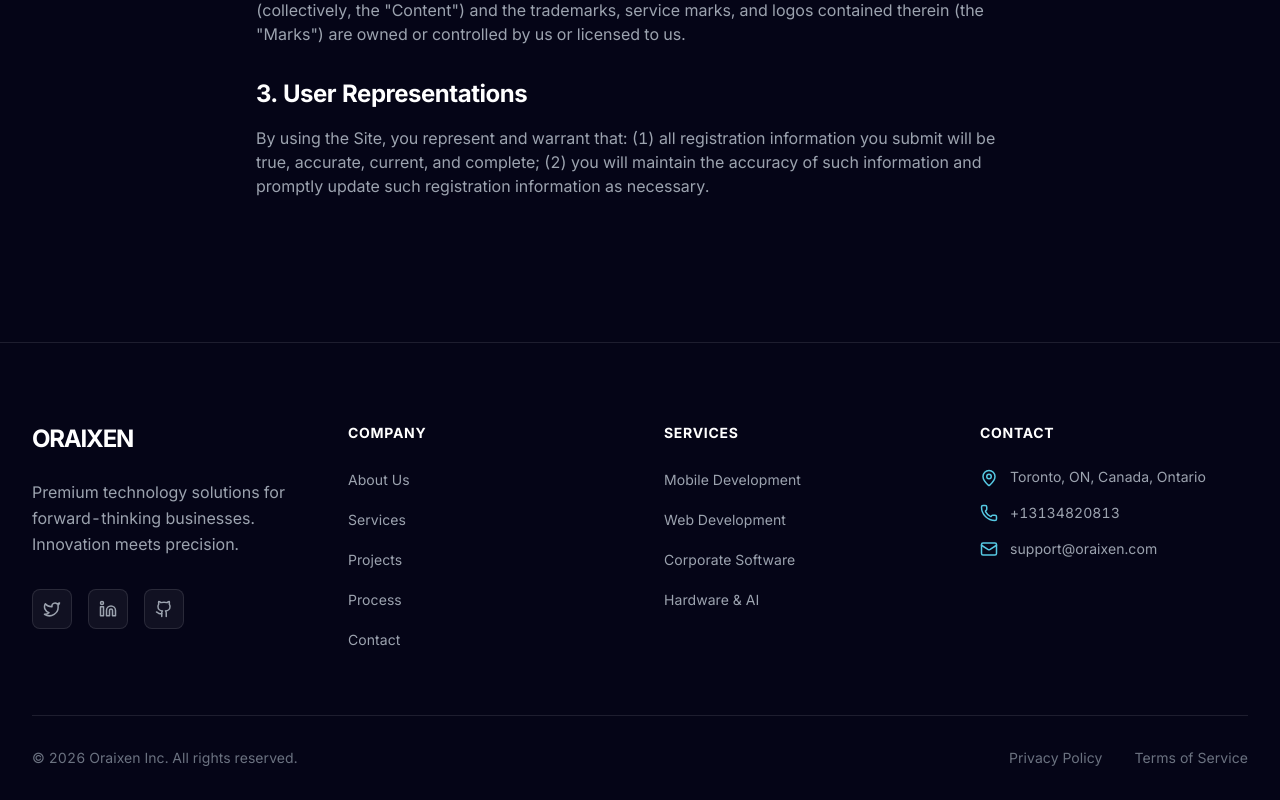
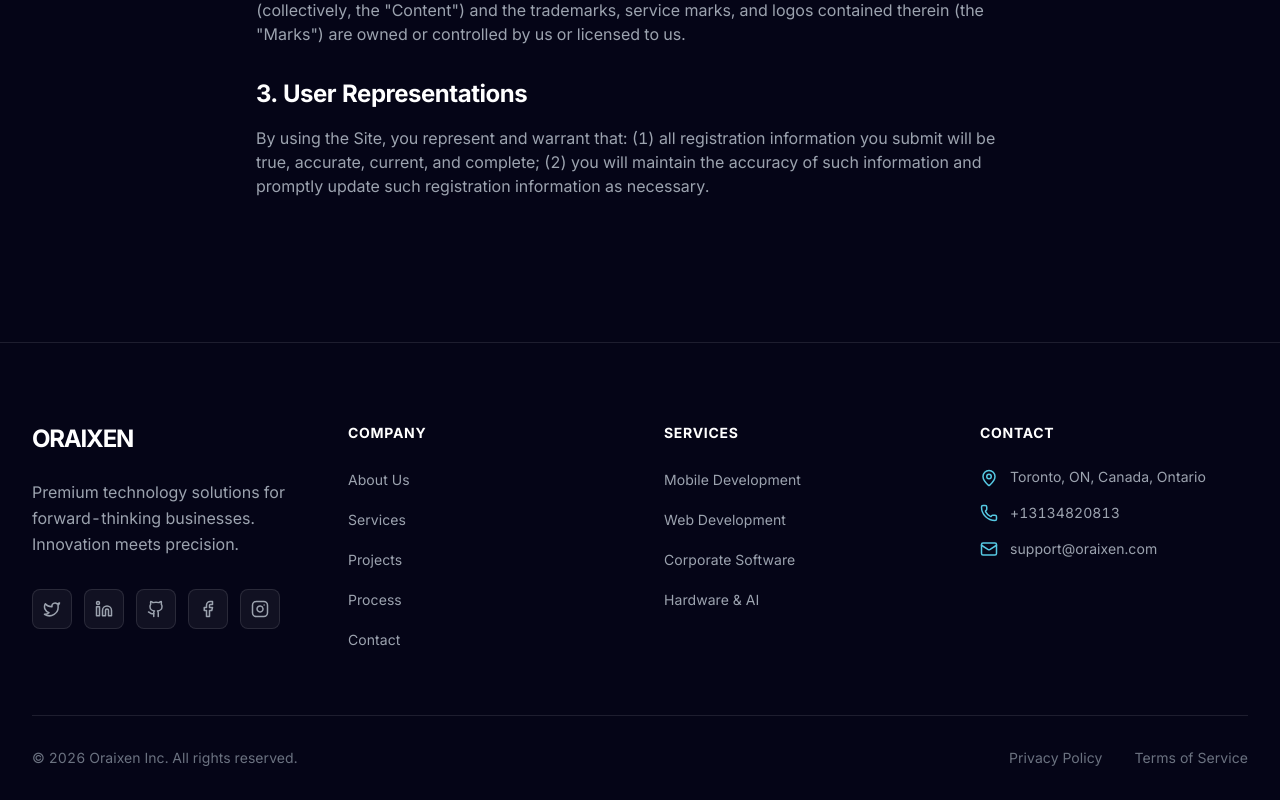
Before and after one commit to OraixenOrg/oraixen-website, a React (Vite) app: page /terms in a window 1280 px wide. Shown: the part 610-1410 px from the top of the page. Built offline with nearby package versions, Linux system fonts and the light colour scheme.

Commit message:
fix issues

```diff
--- a/src/components/Footer.tsx
+++ b/src/components/Footer.tsx
@@ -1,5 +1,5 @@
 import { Link } from 'react-router-dom';
-import { Twitter, Linkedin, Github, Mail, MapPin, Phone } from 'lucide-react';
+import { Twitter, Linkedin, Github, Facebook, Instagram, Mail, MapPin, Phone } from 'lucide-react';
 export function Footer() {
   const currentYear = new Date().getFullYear();
   return <footer className="bg-inkblack border-t border-white/10 pt-20 pb-8">
@@ -14,15 +14,51 @@
               Premium technology solutions for forward-thinking businesses.
               Innovation meets precision.
             </p>
-            <div className="flex space-x-4">
-              <a href="#" className="w-10 h-10 rounded-lg bg-white/5 border border-white/10 flex items-center justify-center text-gray-400 hover:text-skyblue hover:bg-skyblue/10 hover:border-skyblue/30 transition-all" aria-label="Twitter">
+            <div className="flex flex-wrap gap-3">
+              <a
+                href="https://twitter.com/oraixen"
+                target="_blank"
+                rel="noopener noreferrer"
+                className="w-10 h-10 rounded-lg bg-white/5 border border-white/10 flex items-center justify-center text-gray-400 hover:text-skyblue hover:bg-skyblue/10 hover:border-skyblue/30 transition-all"
+                aria-label="Twitter"
+              >
                 <Twitter size={18} />
               </a>
-              <a href="#" className="w-10 h-10 rounded-lg bg-white/5 border border-white/10 flex items-center justify-center text-gray-400 hover:text-skyblue hover:bg-skyblue/10 hover:border-skyblue/30 transition-all" aria-label="LinkedIn">
+              <a
+                href="https://linkedin.com/company/oraixen"
+                target="_blank"
+                rel="noopener noreferrer"
+                className="w-10 h-10 rounded-lg bg-white/5 border border-white/10 flex items-center justify-center text-gray-400 hover:text-skyblue hover:bg-skyblue/10 hover:border-skyblue/30 transition-all"
+                aria-label="LinkedIn"
+              >
                 <Linkedin size={18} />
               </a>
-              <a href="#" className="w-10 h-10 rounded-lg bg-white/5 border border-white/10 flex items-center justify-center text-gray-400 hover:text-skyblue hover:bg-skyblue/10 hover:border-skyblue/30 transition-all" aria-label="GitHub">
+              <a
+                href="https://github.com/oraixen"
+                target="_blank"
+                rel="noopener noreferrer"
+                className="w-10 h-10 rounded-lg bg-white/5 border border-white/10 flex items-center justify-center text-gray-400 hover:text-skyblue hover:bg-skyblue/10 hover:border-skyblue/30 transition-all"
+                aria-label="GitHub"
+              >
                 <Github size={18} />
+              </a>
+              <a
+                href="https://facebook.com/oraixen"
+                target="_blank"
+                rel="noopener noreferrer"
+                className="w-10 h-10 rounded-lg bg-white/5 border border-white/10 flex items-center justify-center text-gray-400 hover:text-skyblue hover:bg-skyblue/10 hover:border-skyblue/30 transition-all"
+                aria-label="Facebook"
+              >
+                <Facebook size={18} />
+              </a>
+              <a
+                href="https://instagram.com/oraixen"
+                target="_blank"
+                rel="noopener noreferrer"
+                className="w-10 h-10 rounded-lg bg-white/5 border border-white/10 flex items-center justify-center text-gray-400 hover:text-skyblue hover:bg-skyblue/10 hover:border-skyblue/30 transition-all"
+                aria-label="Instagram"
+              >
+                <Instagram size={18} />
               </a>
             </div>
           </div>
@@ -104,11 +140,15 @@
               </li>
               <li className="flex items-center text-gray-400 text-sm">
                 <Phone size={18} className="mr-3 text-skyblue shrink-0" />
-                <span>+13134820813</span>
+                <a href="tel:+13134820813" className="hover:text-white transition-colors">
+                  +13134820813
+                </a>
               </li>
               <li className="flex items-center text-gray-400 text-sm">
                 <Mail size={18} className="mr-3 text-skyblue shrink-0" />
-                <span>support@oraixen.com</span>
+                <a href="mailto:support@oraixen.com" className="hover:text-white transition-colors">
+                  support@oraixen.com
+                </a>
               </li>
             </ul>
           </div>
--- a/src/pages/Services.tsx
+++ b/src/pages/Services.tsx
@@ -9,6 +9,7 @@
     id: 'mobile',
     icon: <Smartphone size={32} />,
     title: 'Mobile App Development',
+    image: 'https://images.unsplash.com/photo-1512941937669-90a1b58e7e9c?auto=format&fit=crop&q=80&w=1200',
     description: 'We build native and cross-platform mobile applications that provide seamless user experiences. From iOS to Android, our apps are designed to be intuitive, fast, and scalable.',
     deliverables: ['iOS & Android Apps', 'React Native / Flutter', 'UI/UX Design', 'App Store Optimization'],
     timeline: '3-6 months',
@@ -17,6 +18,7 @@
     id: 'web',
     icon: <Code size={32} />,
     title: 'Web Development',
+    image: 'https://images.unsplash.com/photo-1461749280684-dccba630e2f6?auto=format&fit=crop&q=80&w=1200',
     description: 'Modern, responsive, and high-performance web applications. We use the latest frameworks to build websites that are not only visually stunning but also technically robust.',
     deliverables: ['SaaS Platforms', 'E-commerce Sites', 'Progressive Web Apps', 'CMS Solutions'],
     timeline: '2-5 months',
@@ -25,6 +27,7 @@
     id: 'platform',
     icon: <Server size={32} />,
     title: 'Corporate Software Platforms',
+    image: 'https://images.unsplash.com/photo-1551288049-bebda4e38f71?auto=format&fit=crop&q=80&w=1200',
     description: 'Custom software solutions designed to streamline complex business processes. We build secure, scalable internal tools that increase operational efficiency.',
     deliverables: ['ERP Systems', 'CRM Solutions', 'HR Management Tools', 'Data Dashboards'],
     timeline: '6-12 months',
@@ -33,6 +36,7 @@
     id: 'hardware',
     icon: <Cpu size={32} />,
     title: 'Hardware + Software + AI',
+    image: 'https://images.unsplash.com/photo-1485827404703-89b55fcc595e?auto=format&fit=crop&q=80&w=1200',
     description: 'Integrated solutions bridging the physical and digital worlds. We design custom hardware and embed AI models for smart, connected ecosystems.',
     deliverables: ['IoT Devices', 'Embedded Systems', 'Computer Vision', 'Predictive Analytics'],
     timeline: '6-18 months',
@@ -118,31 +122,45 @@
 
               <div className="flex-1 w-full">
                 <FadeIn delay={0.2}>
-                  <m.div className="relative aspect-video rounded-2xl overflow-hidden bg-gradient-to-br from-white/5 to-white/[0.02] border border-white/10 group" whileHover={{
-                scale: 1.02
-              }} transition={{
-                duration: 0.3
-              }}>
-                    <div className="absolute inset-0 bg-gradient-to-br from-azure/10 to-skyblue/10" />
+                  <m.div
+                    className="relative aspect-video rounded-2xl overflow-hidden bg-gradient-to-br from-white/5 to-white/[0.02] border border-white/10 group"
+                    whileHover={{
+                      scale: 1.02
+                    }}
+                    transition={{
+                      duration: 0.3
+                    }}
+                  >
+                    {/* Service Image */}
+                    <img
+                      src={service.image}
+                      alt={service.title}
+                      className="absolute inset-0 w-full h-full object-cover"
+                      loading="lazy"
+                    />
+
+                    {/* Overlay Gradient */}
+                    <div className="absolute inset-0 bg-gradient-to-br from-inkblack/60 via-inkblack/40 to-inkblack/60" />
+
+                    {/* Subtle animated overlay */}
+                    <m.div
+                      className="absolute inset-0 bg-gradient-to-br from-skyblue/0 via-skyblue/10 to-azure/0"
+                      animate={{
+                        opacity: [0.2, 0.4, 0.2]
+                      }}
+                      transition={{
+                        duration: 4,
+                        repeat: Infinity,
+                        ease: 'easeInOut'
+                      }}
+                    />
+
+                    {/* Service Icon Overlay */}
                     <div className="absolute inset-0 flex items-center justify-center">
-                      <m.span className="text-white/10 text-[12rem] font-bold select-none" initial={{
-                    opacity: 0.1
-                  }} whileInView={{
-                    opacity: 0.15
-                  }} viewport={{
-                    once: true
-                  }}>
-                        0{index + 1}
-                      </m.span>
+                      <div className="w-20 h-20 rounded-2xl bg-gradient-to-br from-skyblue/20 to-azure/20 backdrop-blur-sm border border-white/20 flex items-center justify-center">
+                        {service.icon}
+                      </div>
                     </div>
-
-                    <m.div className="absolute inset-0 bg-gradient-to-br from-skyblue/0 via-skyblue/5 to-azure/0" animate={{
-                  opacity: [0.3, 0.6, 0.3]
-                }} transition={{
-                  duration: 3,
-                  repeat: Infinity,
-                  ease: 'easeInOut'
-                }} />
                   </m.div>
                 </FadeIn>
               </div>
```
